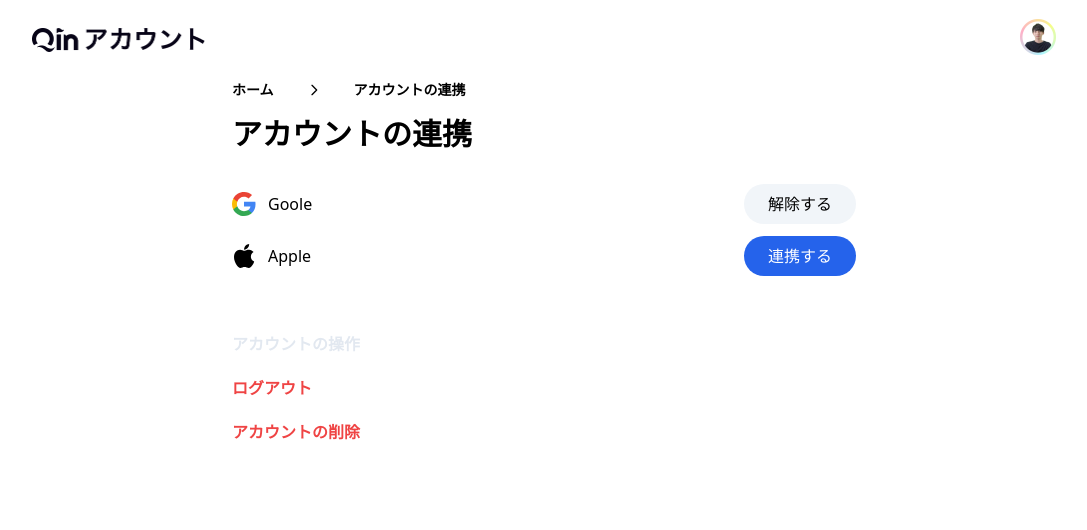
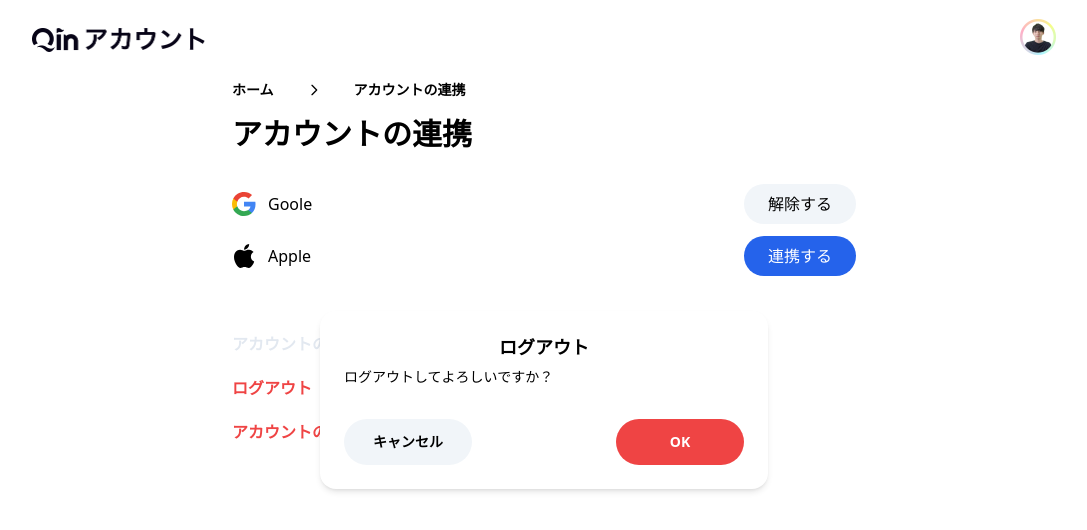
Before and after one commit to qin-todo-team-i/qin-todo-team-i, a Next.js app: page /account/accountsettings in a window 1280 px wide. Both pictures are taken after a click on the element "ログアウト". Shown: the top 530 px of the page, without its empty margins (96-1183 px from the left). Built offline with nearby package versions, Linux system fonts and the light colour scheme.

Commit message:
確認ダイアログの実装

```diff
--- /dev/null
+++ b/src/components/Dialog/ConfirmDialog.jsx
@@ -0,0 +1,69 @@
+import React, { Fragment } from "react";
+import { Dialog, Transition } from "@headlessui/react";
+
+const ConfirmDialog = (props) => {
+  const { title, message, isConfirmDialogOpen, onClickSubmit, onClickCancel, onClose } = props;
+
+  return (
+    <>
+      <Transition appear show={isConfirmDialogOpen} as={Fragment}>
+        <Dialog as="div" className="fixed inset-0 z-10 overflow-y-auto" onClose={onClickCancel}>
+          <div className="min-h-screen px-4 text-center">
+            <Transition.Child
+              as={Fragment}
+              enter="ease-out duration-300"
+              enterFrom="opacity-0"
+              enterTo="opacity-100"
+              leave="ease-in duration-200"
+              leaveFrom="opacity-100"
+              leaveTo="opacity-0"
+            >
+              <Dialog.Overlay className="fixed inset-0" />
+            </Transition.Child>
+
+            <span className="inline-block h-screen align-middle" aria-hidden="true">
+              &#8203;
+            </span>
+            <Transition.Child
+              as={Fragment}
+              enter="ease-out duration-300"
+              enterFrom="opacity-0 scale-95"
+              enterTo="opacity-100 scale-100"
+              leave="ease-in duration-200"
+              leaveFrom="opacity-100 scale-100"
+              leaveTo="opacity-0 scale-95"
+            >
+              <div className="inline-block w-full max-w-md p-6 my-8 overflow-hidden text-left align-middle transition-all transform bg-white shadow-md rounded-2xl">
+                <Dialog.Title as="h3" className="text-lg text-center leading-6 text-black font-bold mb-2">
+                  {title}
+                </Dialog.Title>
+                <div className="mt-2 mb-8">
+                  <p className="text-sm text-black">{message}</p>
+                </div>
+
+                <div className="mt-4 flex justify-between">
+                  <button
+                    type="button"
+                    className="inline-flex justify-center w-32 px-2 py-3 text-sm font-bold text-black bg-slate-100 border border-transparent rounded-full hover:bg-blue-200 focus:outline-none focus-visible:none"
+                    onClick={onClickCancel}
+                  >
+                    キャンセル
+                  </button>
+                  <button
+                    type="button"
+                    className="inline-flex justify-center w-32 px-4 py-3 text-sm font-bold text-white bg-red-500 border border-transparent rounded-full hover:bg-blue-200 focus:outline-none focus-visible:none"
+                    onClick={onClickSubmit}
+                  >
+                    OK
+                  </button>
+                </div>
+              </div>
+            </Transition.Child>
+          </div>
+        </Dialog>
+      </Transition>
+    </>
+  );
+};
+
+export default ConfirmDialog;
--- a/src/pages/account/accountsettings/index.jsx
+++ b/src/pages/account/accountsettings/index.jsx
@@ -1,10 +1,27 @@
-import React from "react";
+import React, { useState } from "react";
 import Image from "next/image";
 import { ChevronLeftIcon, ChevronRightIcon } from "@heroicons/react/outline";
 
 import { Layout } from "src/layouts/Layout";
+import ConfirmDialog from "src/components/Dialog/ConfirmDialog";
 
 const AccountSettings = () => {
+  const [isConfirmLogoutDialogOpen, setIsConfirmLogoutDialogOpen] = useState(false);
+  const [isConfirmDeleteAccountDialogOpen, setIsConfirmDeleteAccountDialogOpen] = useState(false);
+
+  const openConfirmLogoutDialog = () => {
+    setIsConfirmLogoutDialogOpen(true);
+  };
+  const closeConfirmLogoutDialog = () => {
+    setIsConfirmLogoutDialogOpen(false);
+  };
+  const openConfirmDeleteAccountDialog = () => {
+    setIsConfirmDeleteAccountDialogOpen(true);
+  };
+  const closeConfirmDeleteAccountDialog = () => {
+    setIsConfirmDeleteAccountDialogOpen(false);
+  };
+
   return (
     <Layout>
       <div className="max-w-2xl mx-auto px-6">
@@ -44,14 +61,34 @@ const AccountSettings = () => {
           <h2 className="text-slate-200 font-bold mb-5">アカウントの操作</h2>
           <ul>
             <li className="mb-5">
-              <span className="text-red-500 font-bold cursor-pointer">ログアウト</span>
+              <span className="text-red-500 font-bold cursor-pointer" onClick={openConfirmLogoutDialog}>
+                ログアウト
+              </span>
             </li>
             <li className="">
-              <span className="text-red-500 font-bold cursor-pointer">アカウントの削除</span>
+              <span className="text-red-500 font-bold cursor-pointer" onClick={openConfirmDeleteAccountDialog}>
+                アカウントの削除
+              </span>
             </li>
           </ul>
         </section>
       </div>
+      <ConfirmDialog
+        title="ログアウト"
+        message="ログアウトしてよろしいですか？"
+        isConfirmDialogOpen={isConfirmLogoutDialogOpen}
+        onClickSubmit={() => {}}
+        onClickCancel={closeConfirmLogoutDialog}
+        onClose={closeConfirmLogoutDialog}
+      />
+      <ConfirmDialog
+        title="アカウントの削除"
+        message="アカウントを完全に削除してよろしいですか？"
+        isConfirmDialogOpen={isConfirmDeleteAccountDialogOpen}
+        onClickSubmit={() => {}}
+        onClickCancel={closeConfirmDeleteAccountDialog}
+        onClose={closeConfirmDeleteAccountDialog}
+      />
     </Layout>
   );
 };
```
